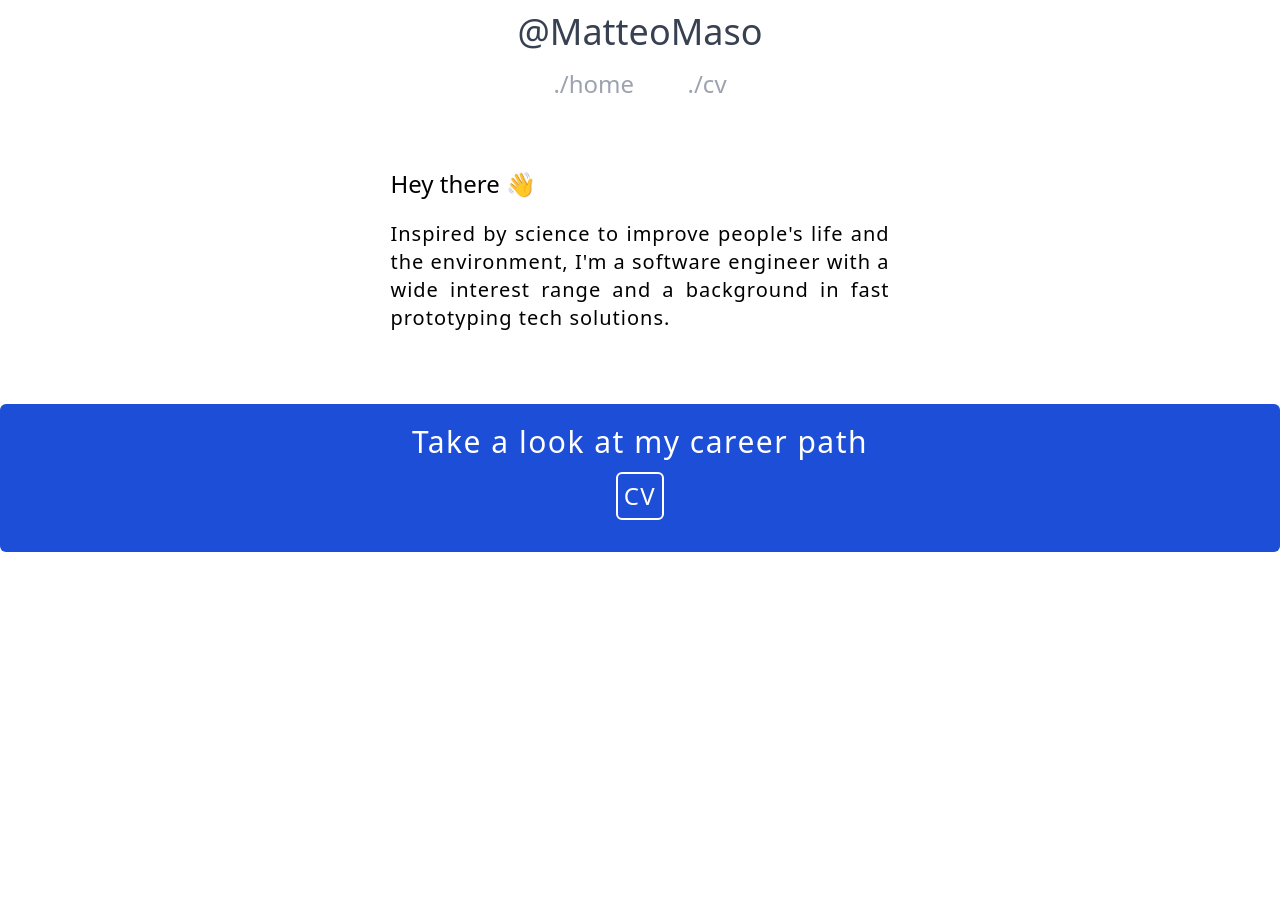
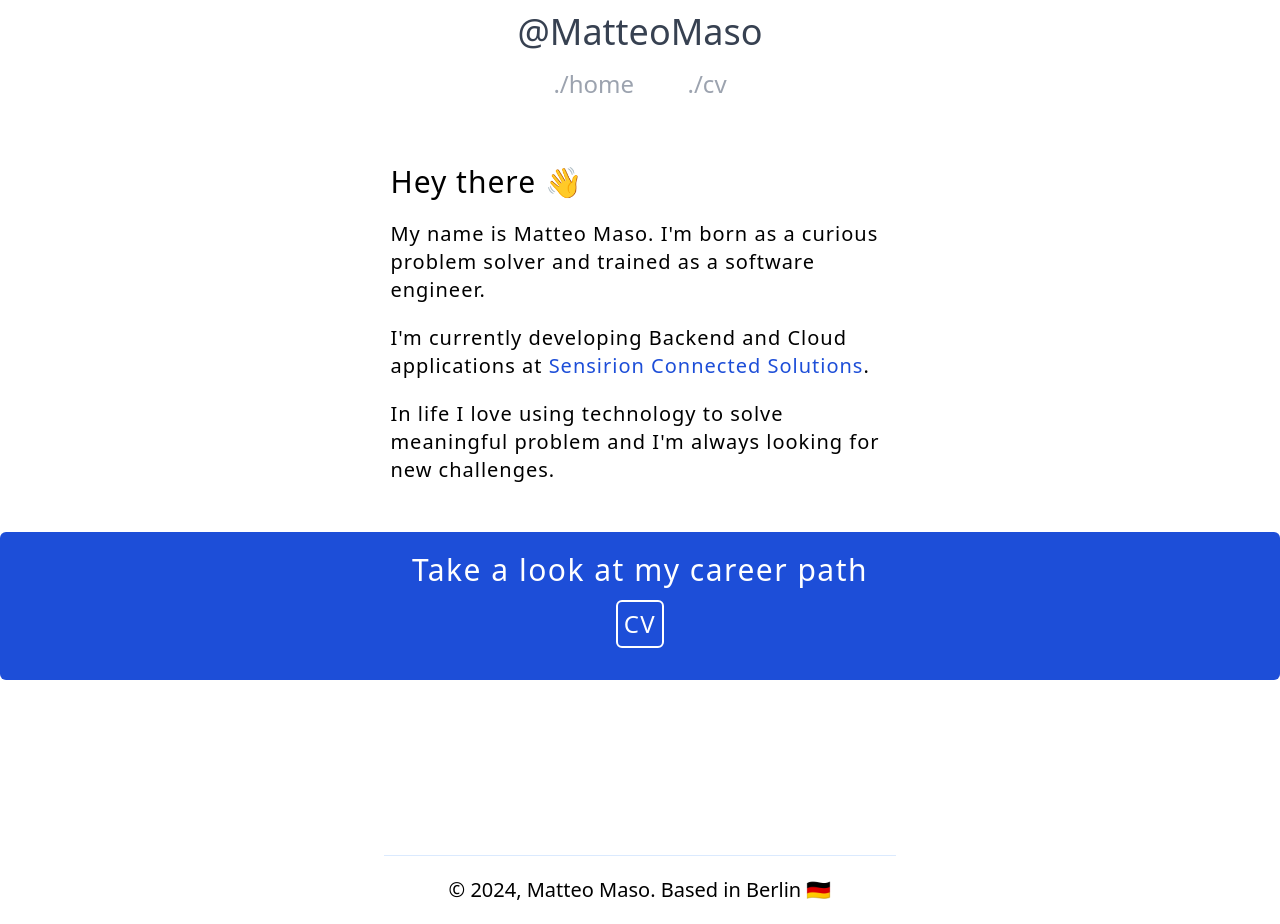
Before and after one commit to MatteoMaso/Portfolio, a Next.js app: page / in a window 1280 px wide. Shown: the part 60-984 px from the top of the page. Before the commit the page ends 800 px from the top, so only its background shows below. Built offline with nearby package versions, Linux system fonts and the light colour scheme.

Commit message:
feat: add footer and re wrote about section

```diff
--- a/src/app/layout.tsx
+++ b/src/app/layout.tsx
@@ -10,6 +10,7 @@ export default function RootLayout({
   return (
     <html lang="en">
       <body>
+
         {/* Header */}
         <CustomHeader />
 
--- a/src/app/page.tsx
+++ b/src/app/page.tsx
@@ -8,22 +8,28 @@ export const metadata: Metadata = {
 
 export default function HomePage() {
   return (
-    <div>
-      <div className="flex flex-col items-center justify-between">
+    <div className="flex flex-col items-center min-h-screen">
+      <div className="mb-auto">
         <div className="container w-full p-2 mt-1">
           <div className="p-2 grid grid-cols-1 place-items-center">
-            <div className="md:w-2/5 m-6">
-              <h2 className="text-2xl" >Hey there <span role="img" aria-label="hand waveing" >&#128075;</span></h2>
-              <p className="md:text-justify text-xl tracking-wider mt-5 mb-3">
-                Inspired by science to improve people&apos;s life and the
-                environment, I&apos;m a software engineer with a wide interest
-                range and a background in fast prototyping tech solutions.
+            <div className="md:w-2/5 m-6 md:text-left text-xl tracking-wider mt-5 mb-3">
+              <h2 className="text-3xl">Hey there <span role="img" aria-label="hand waveing">&#128075;</span></h2>
+              <p className="py-5">
+                My name is Matteo Maso.
+                I&apos;m born as a curious problem solver and trained as a software engineer.
+              </p>
+              <p className="pb-5">
+                I&apos;m currently developing Backend and Cloud applications
+                at <a className="text-blue-700" href="https://sensirion-connected.com/" target="_blank" rel="noopener noreferrer">Sensirion Connected Solutions</a>.
+              </p>
+              <p>
+                In life I love using technology to solve meaningful problem and I&apos;m always looking for new challenges.
               </p>
             </div>
           </div>
         </div>
 
-        <div className="container md:rounded-md  w-screen bg-blue-700 my-5 sticky bottom-0">
+        <div className="container sm:rounded-md  w-screen bg-blue-700 my-5">
           <div className="p-2 grid grid-cols-1 place-items-center">
             <div className="md:w-3/5 m-3 text-white text-3xl text-center grid grid-cols-1 place-items-center tracking-wider">
               <h2 className="hidden md:block">
@@ -34,6 +40,17 @@ export default function HomePage() {
           </div>
         </div>
       </div>
+
+      {/* Footer */}
+      <footer className="mt-4 w-full flex flex-col items-center justify-between">
+        <div className="border-t border-blue-100 md:w-2/5 w-full">
+          <div className="m-5 md:text-xl text-md">
+            <p className="text-center">
+              <span>&#169;</span> 2024, Matteo Maso. Based in Berlin <span role="img">🇩🇪</span>
+            </p>
+          </div>
+        </div>
+      </footer>
     </div>
   );
 };
```
